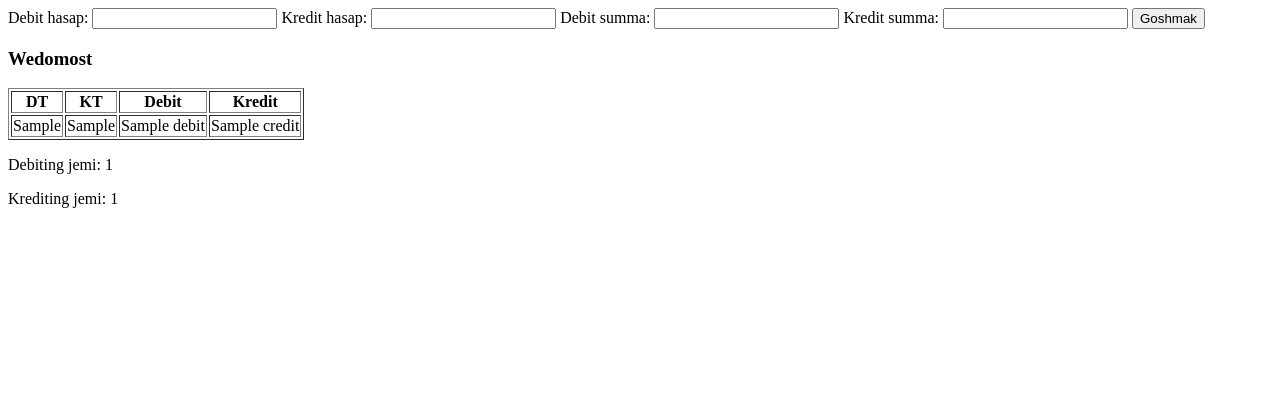
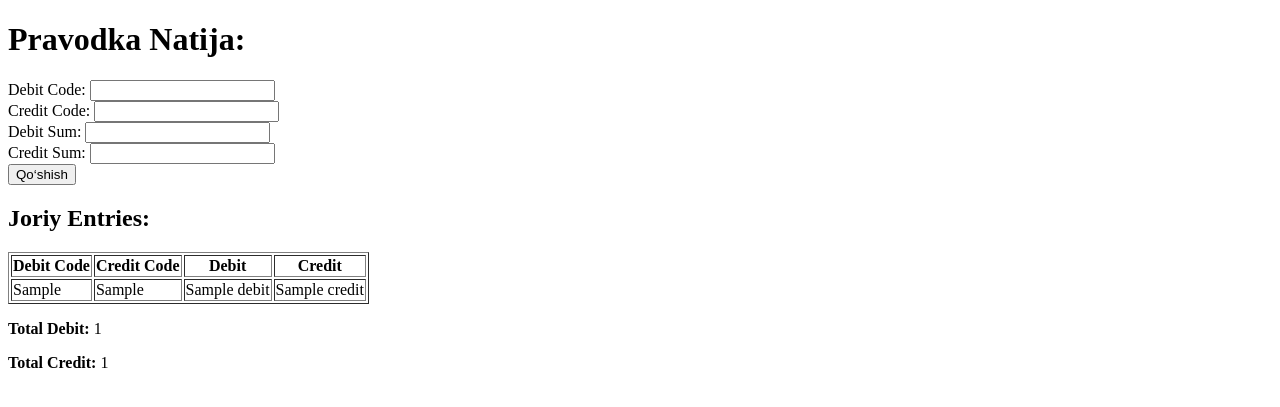
Before and after one commit to atabekniyazmetov71-ux/pagesproject, a Django app: template templates/pravodka.html in a window 1280 px wide. Shown: the top 407 px of the page. Run offline with Django 3.2, Linux system fonts and the light colour scheme; the template is opened without the code that fills it: most values are stand-ins (such as "Sample title", 1, 10 or a date in 2020).

Commit message:
Refactor pravodka.html for improved form and layout
Updated form fields and added labels for better accessibility. Enhanced the display of current entries and totals.

```diff
--- a/templates/pravodka.html
+++ b/templates/pravodka.html
@@ -1,16 +1,35 @@
+<!DOCTYPE html>
+<html>
+<head>
+    <title>Pravodka</title>
+</head>
+<body>
+    <h1>Pravodka Natija:</h1>
+
+    {% if result.error %}
+        <p style="color:red;">Xato: {{ result.error }}</p>
+    {% endif %}
+
     <form method="post">
         {% csrf_token %}
-    Debit hasap: <input name="debit_code">
-    Kredit hasap: <input name="credit_code">
-    Debit summa: <input name="debit_sum" type="number" step="0.01">
-    Kredit summa: <input name="credit_sum" type="number" step="0.01">
-    <button type="submit">Goshmak</button>
+        <label>Debit Code:</label>
+        <input type="text" name="debit_code" required><br>
+        <label>Credit Code:</label>
+        <input type="text" name="credit_code" required><br>
+        <label>Debit Sum:</label>
+        <input type="number" name="debit_sum" step="0.01" required><br>
+        <label>Credit Sum:</label>
+        <input type="number" name="credit_sum" step="0.01" required><br>
+        <button type="submit">Qo‘shish</button>
     </form>
 
-<h3>Wedomost</h3>
+    <h2>Joriy Entries:</h2>
     <table border="1">
         <tr>
-        <th>DT</th><th>KT</th><th>Debit</th><th>Kredit</th>
+            <th>Debit Code</th>
+            <th>Credit Code</th>
+            <th>Debit</th>
+            <th>Credit</th>
         </tr>
         {% for e in result.entries %}
         <tr>
@@ -22,5 +41,7 @@
         {% endfor %}
     </table>
 
-<p>Debiting jemi: {{ result.total_debit }}</p>
-<p>Krediting jemi: {{ result.total_credit }}</p>
+    <p><strong>Total Debit:</strong> {{ result.total_debit }}</p>
+    <p><strong>Total Credit:</strong> {{ result.total_credit }}</p>
+</body>
+</html>
```
Lines whose indentation alone changed are shown as unchanged.
